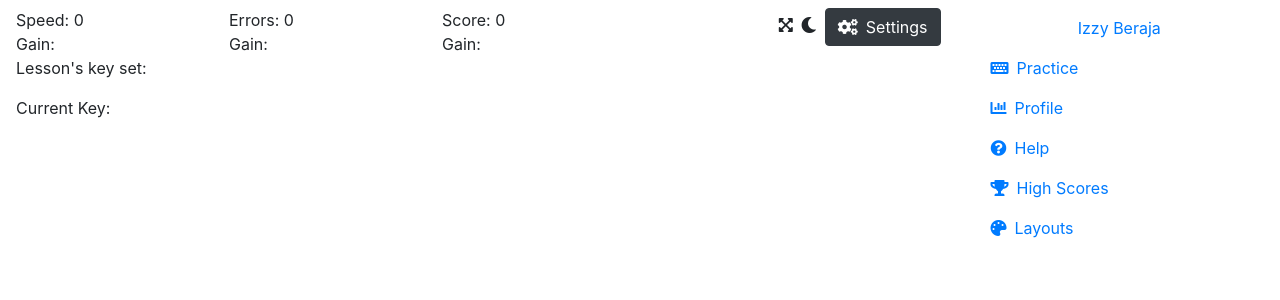
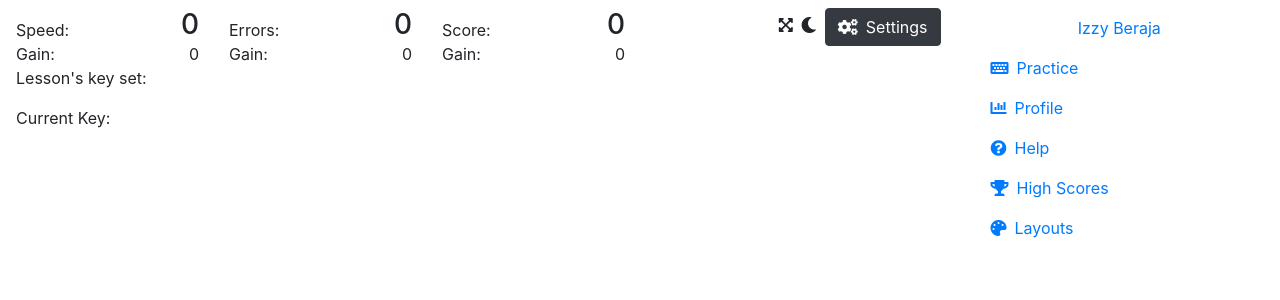
Before and after one commit to IzzyBeraja/Time-Manager-FrontEnd, a React (Create React App) app: page / in a window 1280 px wide. Shown: the top 300 px of the page. Built offline with nearby package versions, Linux system fonts and the light colour scheme.

Commit message:
Added a guage component ⚖

```diff
--- a/src/components/TestStats.tsx
+++ b/src/components/TestStats.tsx
@@ -1,23 +1,48 @@
 import React from "react";
+import Guage from "./common/Guage";
 
 interface Props {
   speed: number;
+  speedGain: number;
   errors: number;
+  errorsGain: number;
   score: number;
+  scoreGain: number;
 }
 
-const TestStats: React.FC<Props> = ({ speed, errors, score }) => {
+const TestStats: React.FC<Props> = ({
+  speed,
+  errors,
+  score,
+  speedGain,
+  errorsGain,
+  scoreGain,
+}) => {
   return (
-    <div>
-      <div className="row">
-        <div className="col-lg">Speed: {speed}</div>
-        <div className="col-lg">Errors: {errors}</div>
-        <div className="col-lg">Score: {score}</div>
+    <div className="row">
+      <div className="col">
+        <Guage
+          primaryLabel="Speed: "
+          primaryValue={speed}
+          secondaryLabel="Gain: "
+          secondaryValue={speedGain}
+        />
       </div>
-      <div className="row">
-        <div className="col-lg">Gain: </div>
-        <div className="col-lg">Gain:</div>
-        <div className="col-lg">Gain:</div>
+      <div className="col">
+        <Guage
+          primaryLabel="Errors: "
+          primaryValue={errors}
+          secondaryLabel="Gain: "
+          secondaryValue={errorsGain}
+        />
+      </div>
+      <div className="col">
+        <Guage
+          primaryLabel="Score: "
+          primaryValue={score}
+          secondaryLabel="Gain: "
+          secondaryValue={scoreGain}
+        />
       </div>
     </div>
   );
--- /dev/null
+++ b/src/components/common/Guage.tsx
@@ -0,0 +1,38 @@
+import React from "react";
+
+interface Props {
+  primaryLabel: string;
+  primaryValue: number;
+  secondaryLabel: string;
+  secondaryValue: number;
+}
+
+const Guage: React.FC<Props> = ({
+  primaryLabel,
+  primaryValue,
+  secondaryLabel,
+  secondaryValue,
+}) => {
+  return (
+    // TODO: Learn some CSS and get the styling out of here
+    <>
+      <div
+        className="d-flex"
+        style={{ justifyContent: "space-between", alignItems: "flex-end" }}
+      >
+        <p className="my-0">{primaryLabel}</p>
+        <h3 className="my-0">{primaryValue}</h3>
+      </div>
+
+      <div
+        className="d-flex"
+        style={{ justifyContent: "space-between", alignItems: "flex-end" }}
+      >
+        <p className="my-0">{secondaryLabel}</p>
+        <p className="my-0">{secondaryValue}</p>
+      </div>
+    </>
+  );
+};
+
+export default Guage;
```
